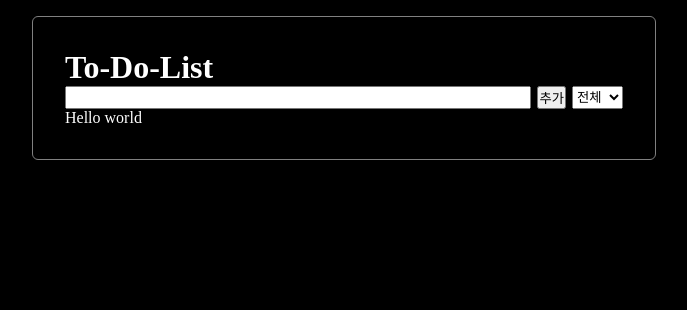
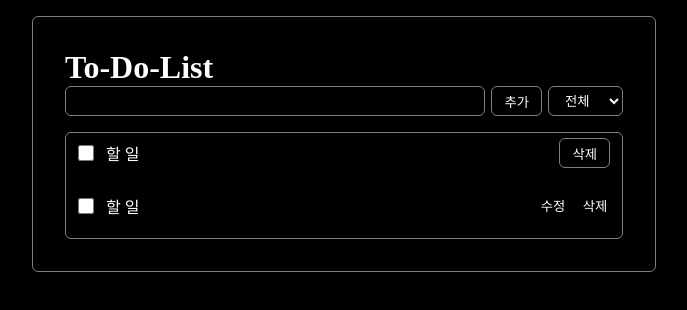
Before and after one commit to jht960526/React, a React (Vite) app in the folder reactstudy/second-react-app/first-todo-list/: page / in a window 1280 px wide. Shown: the top 310 px of the page, without its empty margins (296-983 px from the left). Built offline with nearby package versions, Linux system fonts and the light colour scheme.

Commit message:
TodoList2
기본틀 완성

```diff
--- a/reactstudy/second-react-app/first-todo-list/src/App.jsx
+++ b/reactstudy/second-react-app/first-todo-list/src/App.jsx
@@ -4,6 +4,8 @@
 import LayOut from './Layout'
 import Title from './Title'
 import Controls from './Controls'
+import TodoList from './TodoList'
+import TodoItem from './TodoItem'
 
 function App() {
   return (
@@ -11,15 +13,11 @@
       <LayOut>
       <Title/>
       <Controls/>
-        Hello world
+        <TodoList/>
       </LayOut>
-      {/*
-        <Title/>
-        <Controls/>
-        <TodoList/>
-      </LayOut> */}
     </div>
-  )
+
+  );
 }
 
 export default App
--- a/reactstudy/second-react-app/first-todo-list/src/Controls.css
+++ b/reactstudy/second-react-app/first-todo-list/src/Controls.css
@@ -1,8 +1,25 @@
 .controls{
     display: flex;
     gap: 6px;
+    height: 30px;
 }
 
 .input{
     flex-grow: 1;
+    border: 1px solid gray;
+    border-radius: 6px;
+    background-color: transparent;
+    padding: 4px 12px;
+    font-size: 14px;
+    line-height: 20px;
 }
+
+.button,
+.select{
+    border: 1px solid gray;
+    border-radius: 6px;
+    background-color: transparent;
+    padding: 0 12px;
+    color: white;
+    flex-shrink: 0;
+}
--- /dev/null
+++ b/reactstudy/second-react-app/first-todo-list/src/TodoItem.css
@@ -0,0 +1,24 @@
+.todo-item{
+    display: flex;
+    align-items: center;
+    height: 65px;
+    gap: 12px;
+    padding: 0 12px;
+}
+
+.todo-item-text{
+    flex-grow: 1;
+}
+
+.todo-item-button{
+    width: 30px;
+    height: 30px;
+    background-color: black;
+    color: white;
+    border: none;
+}
+
+.todo-item-checkbox{
+    width: 16px;
+    height: 16px;
+}
--- /dev/null
+++ b/reactstudy/second-react-app/first-todo-list/src/TodoItem.jsx
@@ -0,0 +1,14 @@
+import './TodoItem.css'
+
+function TodoItem() {
+    return (
+        <div className="todo-item">
+                <input type="checkbox" className="todo-item-checkbox"/>
+                <p className="todo-item-text">할 일</p>
+                <button className="todo-item-button">수정</button>
+                <button className="todo-item-button">삭제</button>
+            </div>
+    );
+}
+
+export default TodoItem;
--- /dev/null
+++ b/reactstudy/second-react-app/first-todo-list/src/TodoList.css
@@ -0,0 +1,32 @@
+.todo-list{
+    border: 1px solid gray;
+    border-radius: 6px;
+    margin-top: 16px;
+}
+
+.todo-header{
+    display: flex;
+    align-items: center;
+    height: 40px;
+    padding: 0 12px;
+    gap: 12px;
+}
+
+.todo-header-text{
+    flex-grow: 1;
+}
+
+.todo-header-button{
+    border: 1px solid gray;
+    border-radius: 6px;
+    background-color: transparent;
+    padding: 0 12px;
+    color: white;
+    flex-shrink: 0;
+    height: 30px;
+}
+
+.todo-checkbox{
+    width: 16px;
+    height: 16px;
+}
--- /dev/null
+++ b/reactstudy/second-react-app/first-todo-list/src/TodoList.jsx
@@ -0,0 +1,20 @@
+import "./TodoList.css"
+import TodoItem from './TodoItem'
+
+function TodoList(){
+    return(
+        <div className="todo-list">
+            <div className="todo-header">
+                <input type="checkbox" className="todo-checkbox"/>
+                <p className="todo-header-text">할 일</p>
+                <button className="todo-header-button">삭제</button>
+            </div>
+            <div>
+                <TodoItem/>
+            </div>
+            <div></div>
+        </div>
+    );
+}
+
+export default TodoList
```
